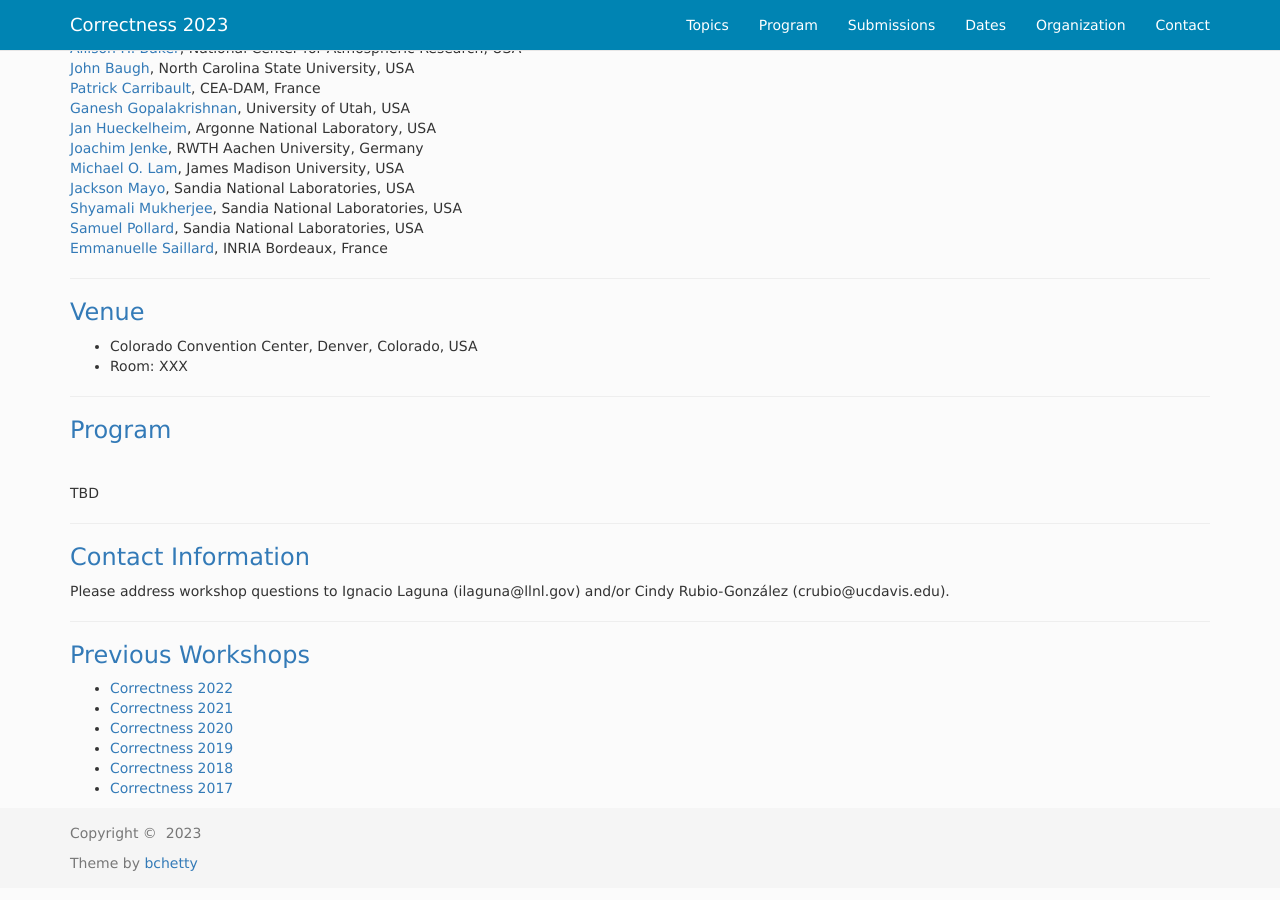
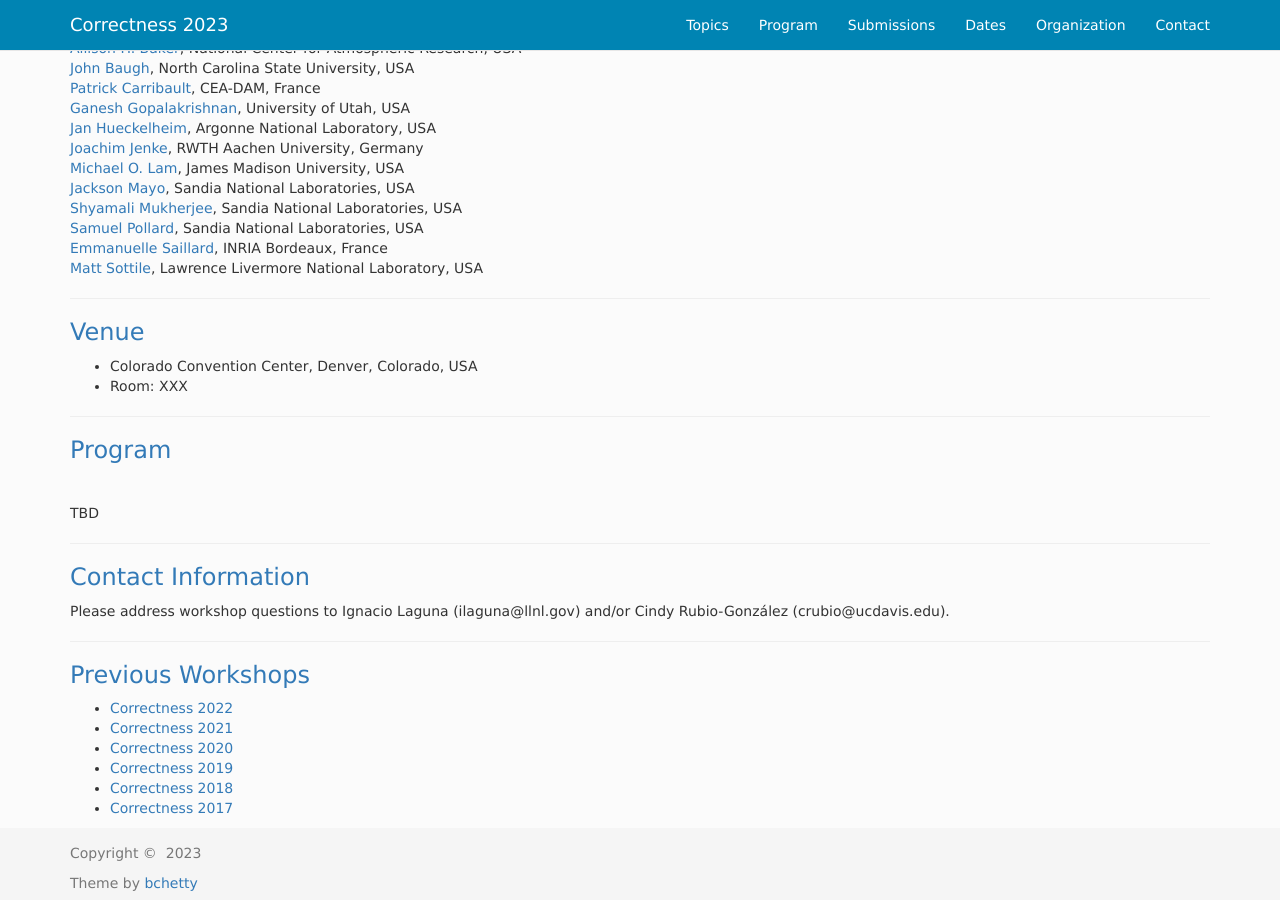
Before and after one commit to correctness-workshop/2023, a Jekyll site: the page built from index.md, in a window 1280 px wide and 900 px high, scrolled down 2581 px. Built offline with Jekyll 4.4.1, drawn with Linux system fonts in a browser that asks for light colours; nearby versions of some CDN libraries; the list of posts is cut into pages by our own code.

Commit message:
Update index.md

```diff
--- a/index.md
+++ b/index.md
@@ -135,6 +135,7 @@ All time zones are AOE.
 [Shyamali Mukherjee](https://dl.acm.org/profile/99659214722), Sandia National Laboratories, USA <br />
 [Samuel	Pollard](https://scholar.google.com/citations?user=X0zJ484AAAAJ&hl=en), Sandia National Laboratories, USA <br />
 [Emmanuelle Saillard](http://emmanuellesaillard.fr/), INRIA Bordeaux, France  <br />
+[Matt Sottile](https://scholar.google.com/citations?user=q6Z0FZMAAAAJ&hl=en), Lawrence Livermore National Laboratory, USA <br />
 
 ---
 ### <a class="anchor" name="venue">Venue</a>
```
